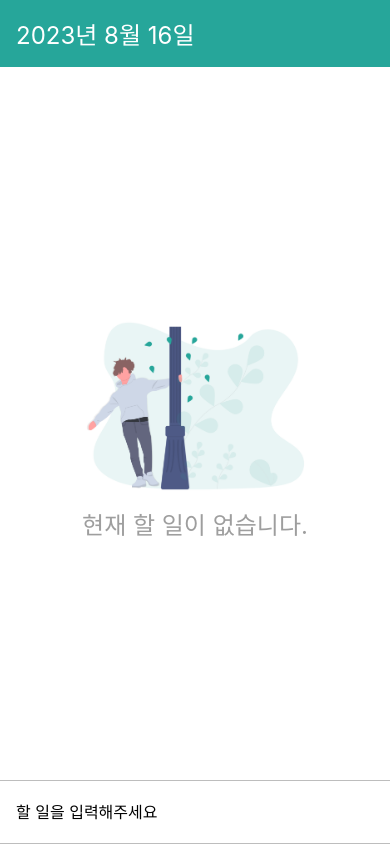
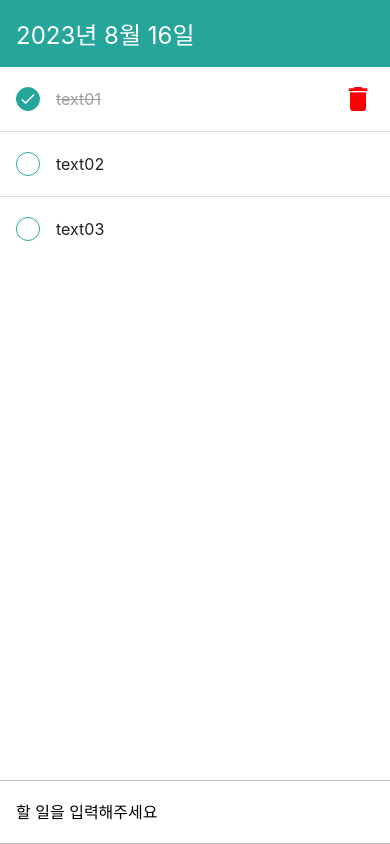
Before and after one commit to sg-lsm/RN_01, a React Native app: screen / in a window 390 px wide. Built offline with nearby package versions, Linux system fonts and the light colour scheme.

Commit message:
remove && add event

```diff
--- a/App.js
+++ b/App.js
@@ -1,19 +1,51 @@
-import React from 'react';
-import DateHead from './DateHead';
+import React, {useState} from 'react';
+
 import { KeyboardAvoidingView, Platform, StyleSheet } from 'react-native';
 import { SafeAreaProvider, SafeAreaView } from 'react-native-safe-area-context';
-import AddTodo from './AddTodo';
-import Empty from './Empty';
+import Empty from './component/Empty';
+import AddTodo from './component/AddTodo';
+import TodoList from './component/TodoList';
+import DateHead from './component/DateHead';
+
+
 
 function App(){
 const date = new Date();
+const [todos, setTodos] = useState([
+  {id:1, text: "text01", done: true},
+  {id:2, text: "text02", done: false},
+  {id:3, text: "text03", done: false}
+])
+const onInsert = text => {
+  const nextId = todos.length > 0 ? Math.max(...todos.map(todo => todo.id))+1 : 1;
+  const todo = {
+    id: nextId,
+    text,
+    done: false
+  }
+  setTodos(todos.concat(todo));
+}
+const onToggle = id =>{
+  // todos를 분해 후 todo의 id와 param으로 받아온 id값이 동일하다면 {...todo, done: !todo.done}을 실행하고 아니면 todo 그대로 반환
+  // {...todo, done : !todo.done}
+  const nextTodos = todos.map(todo => todo.id === id ? {...todo, done: !todo.done} : todo)
+  setTodos(nextTodos)
+}
+const onRemove = id =>{
+  const nextTodos = todos.filter(todo => todo.id != id);
+  setTodos(nextTodos);
+}
+
   return (
     <SafeAreaProvider>
       <SafeAreaView edges={["bottom"]} style={styles.block}>
-        <KeyboardAvoidingView behavior={Platform.OS === "ios" ? "padding" : undefined} style={styles.avoid}>
+        <KeyboardAvoidingView
+          behavior={Platform.OS === "ios" ? "padding" : undefined}
+          style={styles.avoid}
+        >
           <DateHead date={date} />
-          <Empty />
-          <AddTodo />
+          {todos.length === 0 ? <Empty /> : <TodoList todos={todos} onToggle={onToggle} onRemove={onRemove}/>}
+          <AddTodo onInsert={onInsert} />
         </KeyboardAvoidingView>
       </SafeAreaView>
     </SafeAreaProvider>
--- a/AddTodo.js
+++ b/component/AddTodo.js
@@ -1,6 +1,7 @@
 import React, { useState } from "react";
 import {
   Image,
+  Keyboard,
   Platform,
   StyleSheet,
   TextInput,
@@ -9,14 +10,19 @@ import {
   View,
 } from "react-native";
 
-function AddTodo() {
+function AddTodo({onInsert}) {
   const [text, setText] = useState("");
-  const whitePlusButton = require("./picture/icons/add_white/add_white.png");
+  const whitePlusButton = require("../picture/icons/add_white/add_white.png");
   const button = (
     <View style={styles.buttonStyle}>
       <Image source={whitePlusButton} />
     </View>
   );
+  const onPress = () =>{
+    onInsert(text);
+    setText('');
+    Keyboard.dismiss();
+  }
   console.log(text);
   return (
     <View style={styles.block}>
@@ -25,12 +31,13 @@ function AddTodo() {
         style={styles.input}
         value={text}
         onChangeText={setText}
+        returnKeyType="done"
       />
       {Platform.select({
-        ios: <TouchableOpacity activeOpacity={0.5}>{button}</TouchableOpacity>,
+        ios: <TouchableOpacity activeOpacity={0.5} onPress={onPress}>{button}</TouchableOpacity>,
         android: (
           <View style={styles.circleWrapper}>
-            <TouchableNativeFeedback>{button}</TouchableNativeFeedback>
+            <TouchableNativeFeedback onPress={onPress}>{button}</TouchableNativeFeedback>
           </View>
         ),
       })}
--- a/Empty.js
+++ b/component/Empty.js
@@ -2,7 +2,7 @@ import React from "react";
 import { Image, StyleSheet, Text, View } from "react-native";
 
 function Empty() {
-    const source = require('./picture/images/young_and_happy.png')
+    const source = require('../picture/images/young_and_happy.png')
   return (
     <View style={styles.block}>
     <Image source={source} style={styles.image} />
--- /dev/null
+++ b/component/TodoItem.js
@@ -0,0 +1,61 @@
+import React from "react";
+import { Image, StyleSheet, Text, TouchableOpacity, View } from "react-native";
+import Icon from 'react-native-vector-icons/MaterialIcons';
+
+function TodoItem({ id, text, done, onToggle,onRemove }) {
+  const checkImg = require("../picture/icons/check_white/check_white.png");
+  return (
+    <View style={styles.item}>
+      {/* onPress={onToggle(id)} 형식으로 작성하면 렌더링마다 호출되고 리렌더링하고 결국 에러를 부른다. */}
+      <TouchableOpacity onPress={() => onToggle(id)}>
+        <View style={[styles.circle, done && styles.filled]}>
+          {done && <Image source={checkImg} />}
+        </View>
+      </TouchableOpacity>
+      <Text style={[styles.text, done && styles.lineThrough]}>{text}</Text>
+      {done ? (
+        <TouchableOpacity onPress={()=>onRemove(id)}>
+          <Icon name="delete" size={32} color="red" />
+        </TouchableOpacity>
+      ) : (
+        <View style={styles.removePlaceholder} />
+      )}
+    </View>
+  );
+}
+
+const styles = StyleSheet.create({
+  item: {
+    flexDirection: "row",
+    padding: 16,
+    alignItems: "center",
+  },
+  circle: {
+    width: 24,
+    height: 24,
+    borderRadius: 12,
+    borderColor: "#26a69a",
+    borderWidth: 1,
+    marginRight: 16,
+  },
+  text: {
+    flex: 1,
+    fontSize: 16,
+    color: "#212121",
+  },
+  filled: {
+    justifyContent: 'center',
+    alignItems: 'center',
+    backgroundColor: '#26a69a',
+  },
+  lineThrough:{
+    color: '#9e9e9e',
+    textDecorationLine: 'line-through'
+  },
+  removePlaceholder:{
+    width: 32,
+    height: 32
+  }
+});
+
+export default TodoItem;
--- /dev/null
+++ b/component/TodoList.js
@@ -0,0 +1,29 @@
+import React from "react";
+import { FlatList, StyleSheet, Text, View } from "react-native";
+import TodoItem from "./TodoItem";
+
+function TodoList({ todos, onToggle, onRemove }) {
+  return (
+    <FlatList
+      ItemSeparatorComponent = {()=> <View style={styles.seperator} />}
+      style={styles.list}
+      data={todos}
+      renderItem={({ item }) => (
+        <TodoItem id={item.id} text={item.text} done={item.done} onToggle={onToggle} onRemove={onRemove} />
+      )}
+      keyExtractor={item=>item.id.toString()}
+    ></FlatList>
+  );
+}
+
+const styles = StyleSheet.create({
+  list: {
+    flex: 1,
+  },
+  seperator:{
+    backgroundColor:"#e0e0e0",
+    height:1
+  }
+});
+
+export default TodoList;
--- a/package.json
+++ b/package.json
@@ -15,7 +15,8 @@
     "react": "18.2.0",
     "react-dom": "^18.2.0",
     "react-native": "0.72.3",
-    "react-native-safe-area-context": "^4.7.1"
+    "react-native-safe-area-context": "^4.7.1",
+    "react-native-vector-icons": "^10.0.0"
   },
   "devDependencies": {
     "@babel/core": "^7.20.0"
```
Also changed, not shown: component/Box.js (renamed from Box.js), component/Counter.js (renamed from Counter.js), component/DateHead.js (renamed from DateHead.js), component/Greeting.js (renamed from Greeting.js), 1 other file (tests, documents, lock files or other folders).
